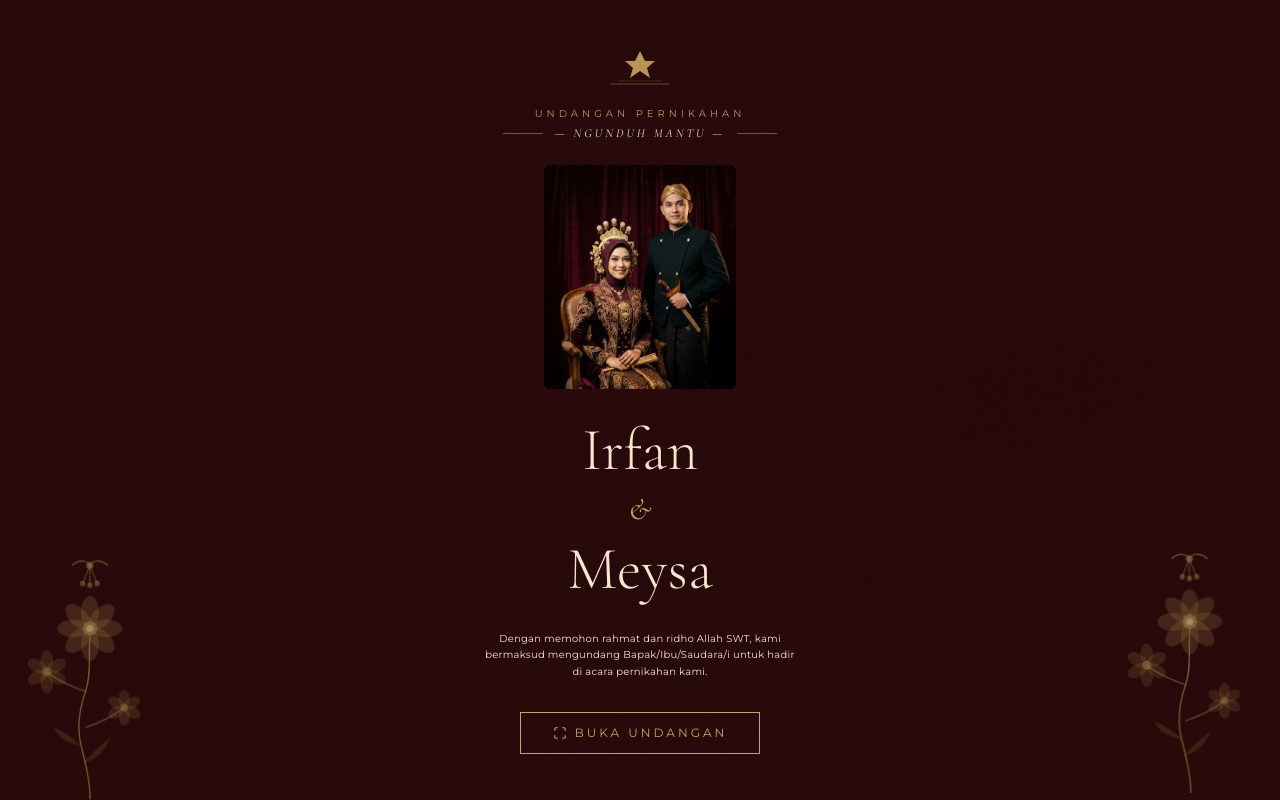
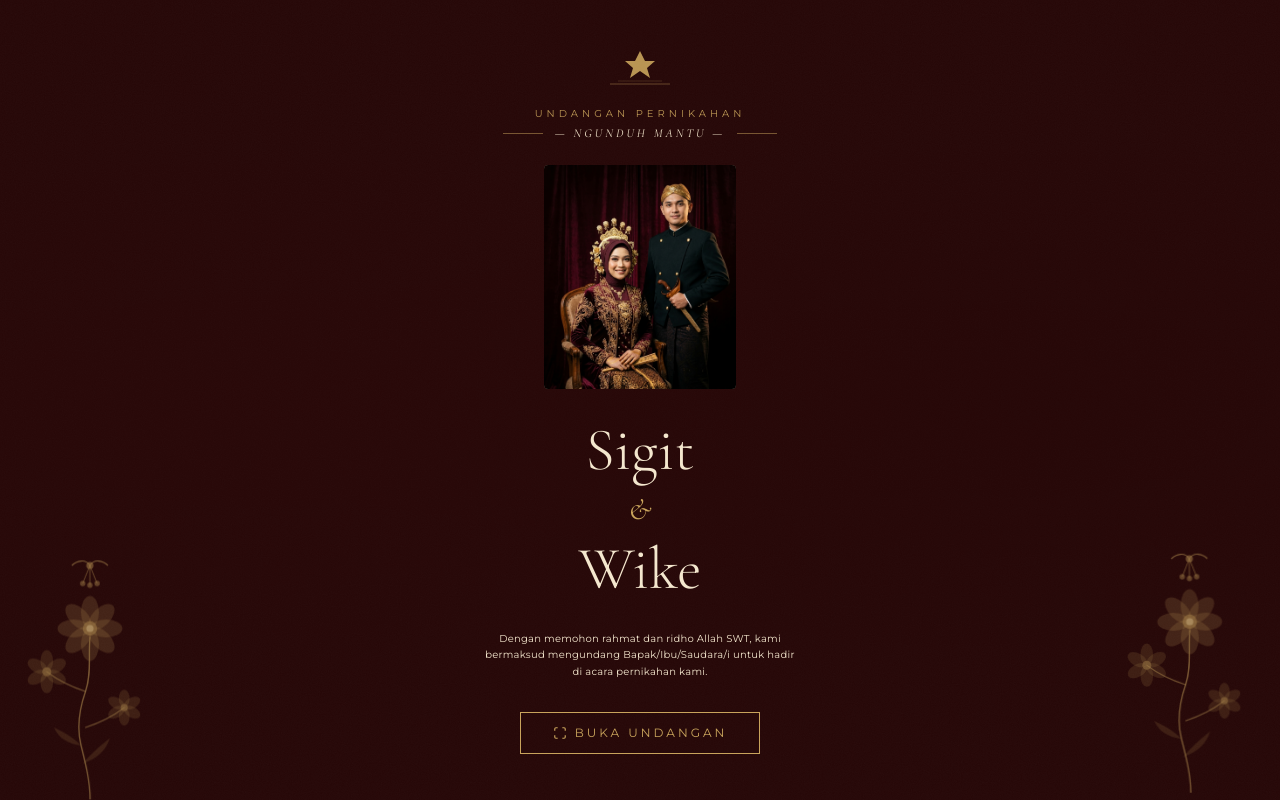
Before and after one commit to danarPrayogo/undangan, a Next.js app: page / in a window 1280 px wide. Built offline with nearby package versions, Linux system fonts and the light colour scheme; no server answers.

Commit message:
Update cover names to Sigit and Wike and integrate Google Sheets RSVP

```diff
--- a/src/components/sections/OpeningCover.tsx
+++ b/src/components/sections/OpeningCover.tsx
@@ -77,11 +77,11 @@ export default function OpeningCover({ onOpen }: OpeningCoverProps) {
 
         {/* Names */}
         <h1 className="font-cormorant text-5xl md:text-6xl text-cream font-light leading-tight mb-1">
-          Irfan
+          {weddingData.groom.nickname}
         </h1>
         <div className="font-cormorant text-3xl text-gold italic mb-1">&</div>
         <h1 className="font-cormorant text-5xl md:text-6xl text-cream font-light leading-tight mb-6">
-          Meysa
+          {weddingData.bride.nickname}
         </h1>
 
         {/* Invitation text */}
--- a/src/data/wedding.ts
+++ b/src/data/wedding.ts
@@ -49,14 +49,14 @@ export const weddingData = {
       bank: "BCA",
       accountNumber: "1234 5678 9012 3456",
       accountNumberRaw: "1234567890123456",
-      accountName: "Irfan Maulana",
+      accountName: "Sigit",
       logo: "BCA",
     },
     {
       bank: "Bank Mandiri",
       accountNumber: "1234 5678 9012 345",
       accountNumberRaw: "12345678901235",
-      accountName: "Meysa Putri",
+      accountName: "Wike",
       logo: "MANDIRI",
     },
   ],
@@ -115,7 +115,7 @@ export const weddingData = {
   seo: {
     title: "Sigit & Wike — Undangan Pernikahan",
     description:
-      "Undangan pernikahan Irfan Maulana & Meysa Putri. Minggu, 24 Mei 2026 di Gedung Serba Guna Harmoni, Bandung.",
+      "Undangan pernikahan Sigit & Wike. Minggu, 24 September 2026 di Gedung Serba Guna Harmoni, Bandung.",
     ogImage: "/images/og-image.jpg",
     url: "https://undangan-irfan-meysa.vercel.app",
   },
```
